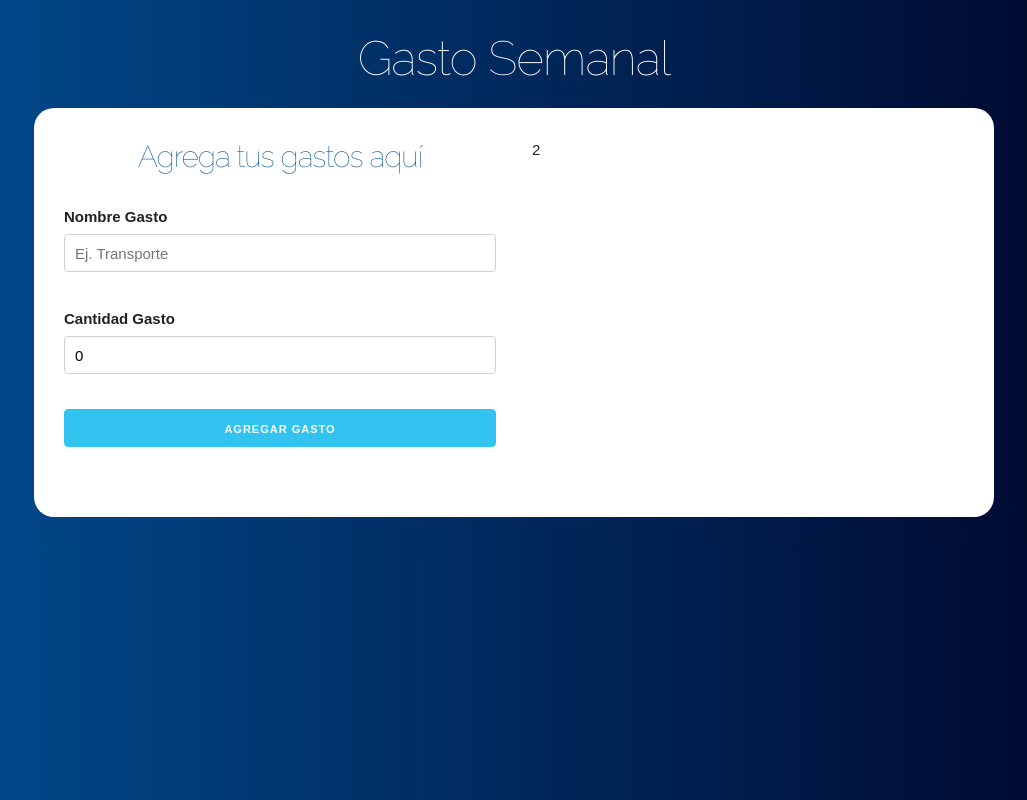
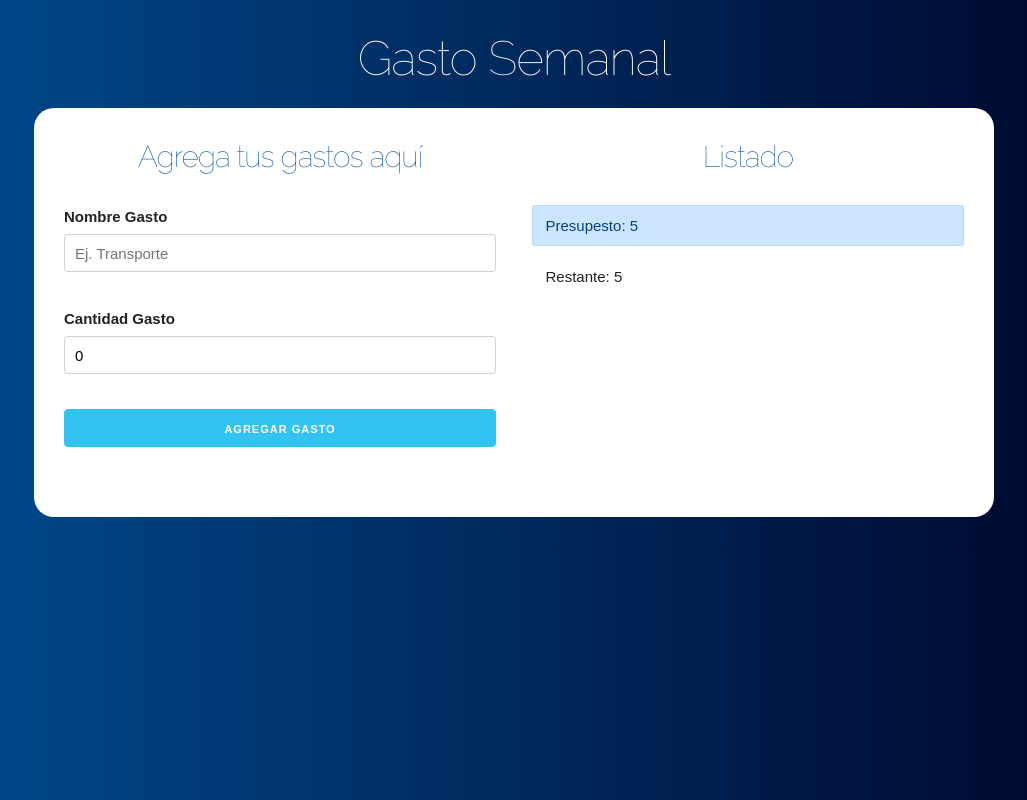
Before and after one commit to arielgarciadev/presupuestoReact, a React (Create React App) app: page / in a window 1280 px wide. Both pictures are taken after typing "5" into the empty fields and a click on the input "Definir Presupuesto". Shown: the whole page, without its empty margins (126-1153 px from the left). Built offline with nearby package versions, Linux system fonts and the light colour scheme.

Commit message:
Creación de Listado y ControlPresupuesto

```diff
--- a/src/App.js
+++ b/src/App.js
@@ -1,6 +1,8 @@
 import React,{useState} from 'react'
 import Pregunta from './components/Pregunta'
 import Formulario from './components/Formulario'
+import Listado from './components/Listado'
+import ControlPresupuesto from './components/ControlPresupuesto'
 
 const App = () => {
 
@@ -41,7 +43,13 @@
                   />
                 </div>
                 <div className="one-half column">
-                  2
+                  <Listado
+                  gastos={gastos}
+                  />
+                  <ControlPresupuesto
+                    presupuesto={presupuesto}
+                    restante={restante}
+                  />
                 </div>
             </div>
             )}
--- /dev/null
+++ b/src/components/ControlPresupuesto.js
@@ -0,0 +1,16 @@
+import React, {Fragment} from 'react'
+
+const ControlPresupuesto = ({presupuesto, restante}) => {
+    return (
+        <Fragment>
+            <div className="alert alert-primary">
+                Presupesto: {presupuesto}
+            </div>
+            <div className="alert">
+                Restante: {restante}
+            </div>
+        </Fragment>
+    )
+}
+
+export default ControlPresupuesto
--- /dev/null
+++ b/src/components/Gasto.js
@@ -0,0 +1,15 @@
+import React from 'react';
+
+const Gasto = ({gasto}) => {
+    return (
+        <li className="gastos">
+            <p>
+                {gasto.nombre}
+
+                <span className='gasto'>$ {gasto.cantidad}</span>
+            </p>
+        </li>
+    )
+}
+
+export default Gasto;
--- /dev/null
+++ b/src/components/Listado.js
@@ -0,0 +1,18 @@
+import React from 'react'
+import Gasto from './Gasto'
+
+const Listado = ({gastos}) => {
+    return (
+        <div className="gastos-realizados">
+            <h2>Listado</h2>
+            {gastos.map( gasto => (
+                <Gasto
+                    key={gasto.id}
+                    gasto={gasto}
+                />
+            ) )}
+        </div>
+    )
+}
+
+export default Listado
```
